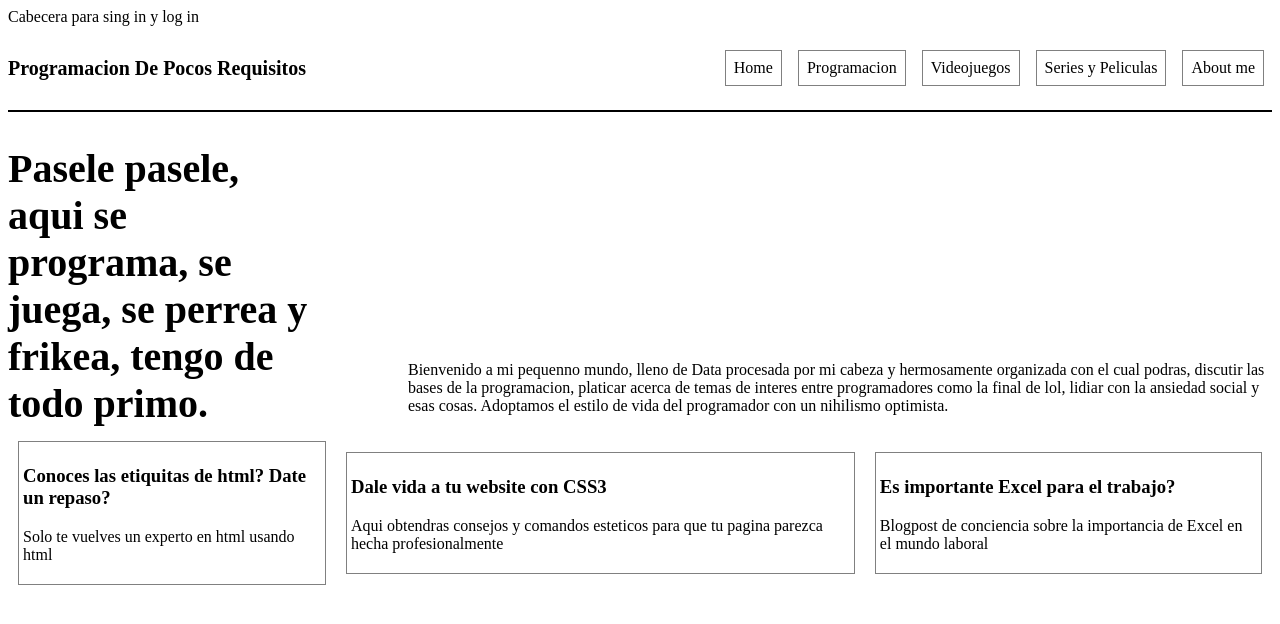
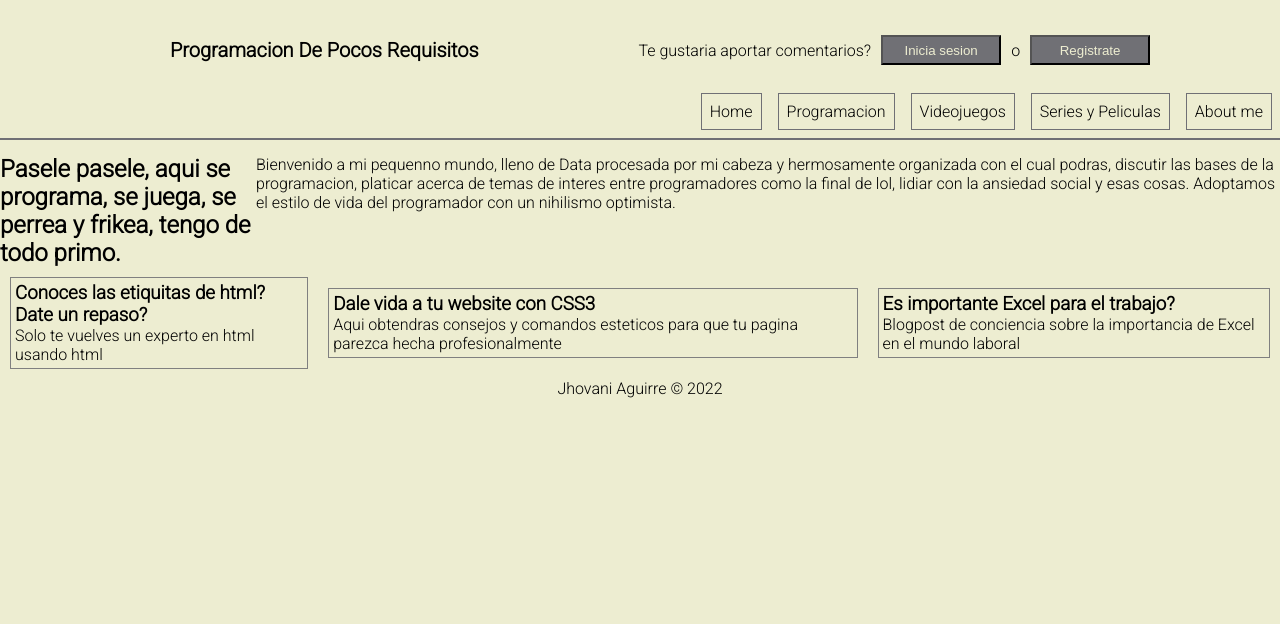
Before and after one commit to xAguirreJh/blog, a plain HTML site: page index.html in a window 1280 px wide. Drawn offline with Linux system fonts and the light colour scheme; a web font is replaced by a local one.

Commit message:
Cree la carpeta sources en la branch cabecera y modifique el header a uno mejor, entre otros cambios, listos para merge y continuar desde ahi

```diff
--- a/index.html
+++ b/index.html
@@ -4,56 +4,105 @@
     <meta charset="UTF-8">
     <meta http-equiv="X-UA-Compatible" content="IE=edge">
     <meta name="viewport" content="width=device-width, initial-scale=1.0">
+    <link rel="preconnect" href="https://fonts.googleapis.com">
+    <link rel="preconnect" href="https://fonts.gstatic.com" crossorigin>
+    <link href="https://fonts.googleapis.com/css2?family=Fragment+Mono:ital@1&family=Roboto:wght@300&display=swap" rel="stylesheet">
     <title>ProgramacionDePocosRequisitos</title>
 </head>
 <style>
+    *{
+        padding:0;
+        margin: 0;
+    }
+    :root{
+        --primary-color: rgb(237, 237, 209);
+        --secondary-color: rgb(112, 112, 117);
+
+        --very-light-color: rgb(230, 238, 255);
+
+        --sm: 12px;
+        --md: 16px;
+        --lg: 20px;
+        font-family: 'Roboto', sans-serif;
+    }
 
 
-    .head{
+
+    body{
+        width: 100%;
+        background-color: var(--primary-color);
+    }
+
+    header{
+        margin: 15px;
+        margin-bottom: 0;
+        height: 70px;
+        display:grid;
+        grid-template-columns:auto auto ;
+        justify-content: space-around;
+        align-items: center;
+    }
+
+    header h1{
+        position: relative;
+        left: 50px;
+        font-size: var(--lg);
+    }
+
+
+    header div{
         display: flex;
         align-items: center;
-        justify-content: space-between;
-        margin-bottom: 10px;
-        border-bottom: 2px solid black;
+        justify-content: center;
     }
-    .head h1{
-        font-size: 20px;
+
+    header div button{
+        color: var(--primary-color);
+        width: 120px;
+        height: 30px;
+        margin: 10px;
+        background-color: var(--secondary-color);
     }
-    .head nav ul{
+
+    header div button:hover{
+            color: black;
+            background-color: var(--primary-color);
+    }
+
+    .navbar{
+        display: flex;
+        justify-content: end;
+        border-bottom: 2px solid var(--secondary-color);
+    }
+    .navbar nav ul{
         display: flex;
     }
 
-    .head nav ul li{
+    .navbar nav ul li{
         list-style: none;
         margin: 8px;
         padding: 8px;
-        border: 1px solid gray;
+        border: 1px solid var(--secondary-color);
     }
 
-    .head nav ul li a{
+    .navbar nav ul li a{
         text-decoration: none;
         color: black;
     }
 
-    .head nav ul li a:hover{
+    .navbar nav ul li a:hover{
         text-decoration: underline;
-        color: white;
+        color: var(--primary-color);
     }
 
-    .head nav ul li:hover{
+    .navbar nav ul li:hover{
         background-color: gray;
     }
 
-    .welcome{
-        width: 300px;
-        height: 200px;
-    }
-
-    .welcome h2{
-        font-size: 40px;
-    }
-    .parrafo{
-        margin-left: 400px;
+    .center{
+        margin-top: 15px;
+        display: grid;
+        grid-template-columns: 20% auto;
     }
 
     .block-container{
@@ -67,13 +116,23 @@
         padding: 4px;
         border: 1px solid gray;
     }
+
+    footer{
+        text-align: center;
+    }
 </style>
 <body>
-    <div class="cabecera">
-        Cabecera para sing in y log in
+    <header>
+        <h1>Programacion De Pocos Requisitos</h1>
+        <div>
+        <p>Te gustaria aportar comentarios?</p>
+        <button id="iniciar-sesion">Inicia sesion</button>
+        o
+        <button href="/"id="registrarme">Registrate</button>
     </div>
-    <div class="head">
-        <h1>Programacion De Pocos Requisitos</h1>
+    </header>
+    <div class="navbar">
+
         <nav>
             <ul>
                 <li><a href="/">Home</a></li>
@@ -85,13 +144,16 @@
         </nav>
     </div>
 
-    <div class="welcome">
+    <div class="center">
+        <aside>
         <h2>Pasele pasele, aqui se programa, se juega, se perrea y frikea, tengo de todo primo. </h2>
-    </div>
-    <div class="parrafo">
+    </aside>
+
+    <div id="main-content">
     <p>Bienvenido a mi pequenno mundo, lleno de Data procesada por mi cabeza y hermosamente organizada
         con el cual podras, discutir las bases de la programacion, platicar acerca de temas de interes entre programadores como la final de lol, lidiar con la ansiedad social y esas cosas. Adoptamos el estilo de vida del programador con un nihilismo optimista.
     </p>
+</div>
 </div>
 
     <div class="block-container">
@@ -108,6 +170,9 @@
                 <p>Blogpost de conciencia sobre la importancia de Excel en el mundo laboral</p>
                  </div>
     </div>
+    <footer>
+        Jhovani Aguirre &copy; 2022
+    </footer>
 
 </body>
 </html>
```
Also changed, not shown: 1 other file.
